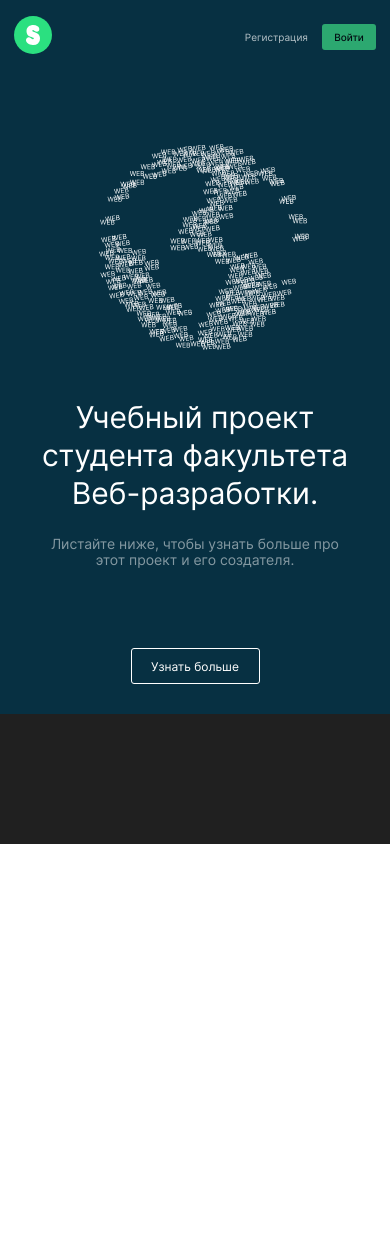
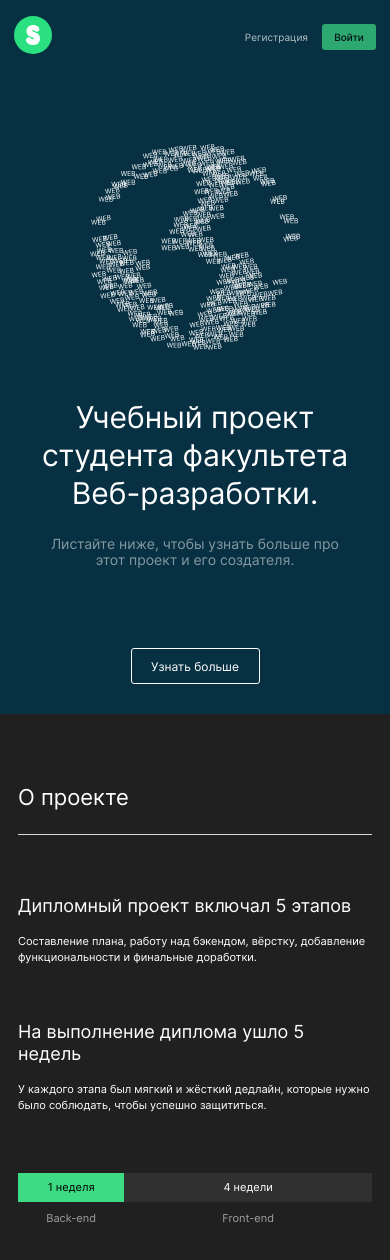
Before and after one commit to Michael2M-dot/movies-explorer-frontend, a React (Create React App) app: page /main in a window 390 px wide. Shown: the top 1260 px of the page. Before the commit the page ends 844 px from the top, so only its background shows below. Built offline with nearby package versions, Linux system fonts and the light colour scheme.

Commit message:
feat: added markup and styles for AboutProject

```diff
--- a/src/base/vars.css
+++ b/src/base/vars.css
@@ -13,6 +13,7 @@
     --tx-white: #FFFFFF;
     --tx-red: #EE3465;
     --tx-gray: #8B8B8B;
+    --tx-gray1: #A0A0A0;
     --tx-black: #000000;
     --tx-blue: #4285F4;
 
--- a/src/components/Main/AboutProject/AboutProject.css
+++ b/src/components/Main/AboutProject/AboutProject.css
@@ -0,0 +1,196 @@
+.about {
+  width: 100%;
+  min-width: 320px;
+
+  margin: 0 auto;
+  padding: 110px 70px;
+
+  box-sizing: border-box;
+
+  background: var(--bg-black-gray);
+
+  font-family: "Inter", Helvetica, sans-serif;
+}
+
+.about__title {
+  width: 100%;
+  height: 50px;
+
+  margin: 0 auto 70px;
+
+  border-bottom: 1px solid var(--layuot-light-grey);
+
+  font-weight: 400;
+  font-size: 22px;
+  line-height: 26px;
+  text-align: left;
+}
+
+.about__grid-wrapper {
+  width: 100%;
+
+  margin-bottom: 110px;
+
+  display: grid;
+  grid-template-columns: repeat(2, 1fr);
+  grid-template-rows: repeat(2, min-content);
+  column-gap: 40px;
+  row-gap: 26px;
+}
+
+.about__caption {
+  width: 100%;
+
+  margin: 0 auto;
+  padding: 0;
+
+  font-weight: 400;
+  font-size: 20px;
+  line-height: 24px;
+  text-align: left;
+  color: var(--tx-white);
+}
+
+/*.about__caption:last-of-type {*/
+/*  grid-column-start: 2;*/
+/*}*/
+
+.about__text {
+  width: 100%;
+
+  margin: 0 auto;
+  padding: 0;
+
+  font-weight: 400;
+  font-size: 14px;
+  line-height: 20px;
+  text-align: left;
+  color: var(--tx-white);
+}
+
+.about__timescale {
+  width: 100%;
+  min-width: 284px;
+
+  margin: 0;
+  padding: 0;
+
+  display: grid;
+  grid-template-columns: 1fr 4fr;
+  grid-template-rows: repeat(2, min-content);
+  row-gap: 14px;
+}
+
+.about__time-short {
+  width: 100%;
+
+  box-sizing: border-box;
+  margin: 0;
+  padding: 8px;
+
+  font-weight: 400;
+  font-size: 14px;
+  line-height: 16px;
+  text-align: center;
+  color: var(--tx-black);
+
+  background: var(--bg-light-green);
+}
+
+.about__time-long {
+  width: 100%;
+
+  box-sizing: border-box;
+  margin: 0;
+  padding: 8px;
+
+  font-weight: 400;
+  font-size: 14px;
+  line-height: 16px;
+  text-align: center;
+  color: var(--tx-white);
+
+  background: var(--bg-light-gray);
+}
+
+.about__subtitle {
+  width: 100%;
+
+  box-sizing: border-box;
+  margin: 0;
+  padding: 0;
+
+  font-weight: 400;
+  font-size: 14px;
+  line-height: 16px;
+  text-align: center;
+  color: var(--tx-gray1);
+}
+
+@media screen and (max-width: 1279px) {
+
+}
+
+@media screen and (max-width: 1040px) {
+  .about {
+    padding: 90px 50px;
+  }
+
+  .about__grid-wrapper {
+    margin-bottom: 93px;
+  }
+
+  .about__text {
+    font-size: 12px;
+    line-height: 18px;
+  }
+}
+
+@media screen and (max-width: 767px) {
+  .about {
+    padding: 70px 18px;
+  }
+
+  .about__title{
+    margin-bottom: 60px;
+  }
+
+  .about__grid-wrapper {
+    margin-bottom: 60px;
+
+    grid-template-columns: 1fr;
+    row-gap: 16px;
+  }
+
+  .about__caption {
+    font-size: 18px;
+    line-height: 22px;
+  }
+
+  .about__caption:nth-of-type(2){
+    grid-row-start: 3;
+  }
+
+  .about__text {
+    margin-bottom: 40px;
+
+    font-size: 11px;
+    line-height: 16px;
+  }
+
+  .about__text:last-of-type {
+    margin-bottom: 0;
+  }
+
+  .about__timescale {
+    grid-template-columns: 1.5fr 3.5fr;
+    row-gap: 10px;
+  }
+
+  .about__time-short,
+  .about__time-long,
+  .about__subtitle {
+    font-size: 11px;
+    line-height: 13px;
+  }
+}
--- a/src/components/Main/AboutProject/AboutProject.js
+++ b/src/components/Main/AboutProject/AboutProject.js
@@ -0,0 +1,23 @@
+import React from 'react';
+
+const AboutProject = () => (
+  <section className='about'>
+    <h3 className='about__title'>О проекте</h3>
+    <div className='about__grid-wrapper '>
+      <p className='about__caption'>Дипломный проект включал 5 этапов</p>
+      <p className='about__caption'>На выполнение диплома ушло 5 недель</p>
+      <p className='about__text'>Составление плана, работу над бэкендом,
+        вёрстку, добавление функциональности и финальные доработки.</p>
+      <p className='about__text'>У каждого этапа был мягкий и жёсткий дедлайн,
+        которые нужно было соблюдать, чтобы успешно защититься.</p>
+    </div>
+    <div className='about__timescale'>
+      <p className='about__time-short'>1 неделя</p>
+      <p className='about__time-long'>4 недели</p>
+      <p className='about__subtitle'>Back-end</p>
+      <p className='about__subtitle'>Front-end</p>
+    </div>
+  </section>
+);
+
+export default AboutProject;
--- a/src/components/Main/Main.css
+++ b/src/components/Main/Main.css
@@ -1,160 +1,11 @@
+@import url('./AboutProject/AboutProject.css');
+@import url('./Promo/Promo.css');
+@import url('./AboutMe/AboutMe.css');
+@import url('./NavTab/NavTab.css');
+@import url('./Portfolio/Portfolio.css');
+@import url('./Techs/Techs.css');
+
 .content {
   display: grid;
   width: 100%;
 }
-
-.content__section {
-  width: 100%;
-  min-width: 320px;
-  margin: 0 auto;
-}
-
-.lead {
-  width: 100%;
-
-  padding: 75px 70px;
-  display: flex;
-  flex-direction: row-reverse;
-  justify-content: space-between;
-  align-items: flex-start;
-
-  background-color: var(--bg-dark-turquose);
-
-  font-family: "Inter", Helvetica, sans-serif;
-
-  box-sizing: border-box;
-}
-
-.lead__pic {
-  width: 100%;
-  max-width: 310px;
-  min-width: 210px;
-  height: 100%;
-  max-height: 304px;
-  min-height: 206px;
-
-  margin: 0 auto;
-  padding: 0;
-
-  background-image: url('../../images/lead_pic.svg');
-  background-position: center;
-  background-repeat: no-repeat ;
-  background-size: contain;
-}
-
-.lead__wrapper {
-  margin: 0 190px 0 0;
-
-  display: flex;
-  flex-direction: column;
-  justify-content: space-between;
-  align-items: flex-start;
-}
-
-.lead__title {
-  width: 100%;
-  margin: 0 0 36px 0;
-
-  font-weight: 400;
-  font-size: 50px;
-  line-height: 58px;
-  text-align: left;
-}
-
-.lead__subtitle {
-  width: 100%;
-  max-width: 310px;
-  min-width: 260px;
-
-  margin: 0 auto 146px 0;
-
-  font-weight: 400;
-  font-size: 14px;
-  line-height: 16px;
-  text-align: left;
-
-  opacity: .5;
-}
-
-.lead__link {
-  width: 129px;
-  height: 36px;
-
-  margin: 0;
-  padding: 10px;
-
-  box-sizing: border-box;
-  border: 1px solid var(--layout-white);
-  border-radius: 3px;
-
-  font-weight: 400;
-  font-size: 12px;
-  line-height: 16px;
-  text-align: center;
-  text-decoration: none;
-  color: var(--tx-white);
-}
-
-@media screen and (max-width: 1279px) {
-  .lead {
-    padding: 146px 44px 76px 44px;
-  }
-
-}
-
-@media screen and (max-width: 1024px) {
-  .lead {
-    flex-direction: column;
-    justify-content: center;
-  }
-
-  .lead__pic {
-    min-height: 304px;
-
-    margin: 0 auto 48px;
-  }
-
-  .lead__wrapper {
-    margin: 0 auto;
-
-    align-items: center;
-  }
-
-  .lead__title {
-    margin: 0 auto 22px;
-
-    font-size: 40px;
-    line-height: 50px;
-    text-align: center;
-  }
-
-  .lead__subtitle {
-    margin: 0 auto 92px;
-
-    text-align: center;
-  }
-}
-
-@media screen and (max-width: 767px) {
-  .lead {
-    padding: 70px 10px 30px;
-  }
-
-  .lead__pic {
-    height: 100%;
-    min-height: 206px;
-    padding-left: 39px;
-    padding-right: 39px;
-  }
-
-  .lead__title {
-    margin-bottom: 24px;
-
-    font-size: 30px;
-    line-height: 38px;
-  }
-
-  .lead__subtitle {
-    margin-bottom: 80px;
-  }
-}
--- a/src/components/Main/Main.js
+++ b/src/components/Main/Main.js
@@ -1,30 +1,16 @@
 import React from 'react';
-import { NavLink } from 'react-router-dom';
 import Header from '../Header/Header';
+import Promo from './Promo/Promo';
+import AboutProject from './AboutProject/AboutProject';
+import Techs from './Techs/Techs';
 import Footer from '../Footer/Footer';
 
 const Main = () => (
 <>
   <Header />
   <main className='content'>
-    <section className='lead content__section'>
-      <div className='lead__pic'/>
-      <div className='lead__wrapper'>
-        <h1 className='lead__title'>Учебный проект студента факультета Веб-разработки.</h1>
-        <p className='lead__subtitle'>Листайте ниже, чтобы узнать больше про этот проект и его создателя.</p>
-        <NavLink className='lead__link' to='/'>Узнать больше</NavLink>
-      </div>
-    </section>
-    <section className='intro content__section'>
-      <div className='intro__container'>
-      </div>
-    </section>
-    <section className='technology content__section'>
-
-    </section>
-    <section className='about content__section'>
-
-    </section>
+    <Promo />
+    <AboutProject />
   </main>
   <Footer />
 </>
--- a/src/components/Main/Promo/Promo.css
+++ b/src/components/Main/Promo/Promo.css
@@ -0,0 +1,149 @@
+.lead {
+  width: 100%;
+  min-width: 320px;
+
+  margin: 0 auto;
+  padding: 75px 70px;
+  display: flex;
+  flex-direction: row-reverse;
+  justify-content: space-between;
+  align-items: flex-start;
+
+  background-color: var(--bg-dark-turquose);
+
+  font-family: "Inter", Helvetica, sans-serif;
+
+  box-sizing: border-box;
+}
+
+.lead__pic {
+  width: 100%;
+  max-width: 310px;
+  min-width: 210px;
+  height: 100%;
+  max-height: 304px;
+  min-height: 206px;
+
+  margin: 0 auto;
+  padding: 0;
+
+  background-image: url('../../../images/lead_pic.svg');
+  background-position: center;
+  background-repeat: no-repeat ;
+  background-size: contain;
+}
+
+.lead__wrapper {
+  margin: 0 190px 0 0;
+
+  display: flex;
+  flex-direction: column;
+  justify-content: space-between;
+  align-items: flex-start;
+}
+
+.lead__title {
+  width: 100%;
+  margin: 0 0 36px 0;
+
+  font-weight: 400;
+  font-size: 50px;
+  line-height: 58px;
+  text-align: left;
+}
+
+.lead__subtitle {
+  width: 100%;
+  max-width: 310px;
+  min-width: 260px;
+
+  margin: 0 auto 146px 0;
+
+  font-weight: 400;
+  font-size: 14px;
+  line-height: 16px;
+  text-align: left;
+
+  opacity: .5;
+}
+
+.lead__link {
+  width: 129px;
+  height: 36px;
+
+  margin: 0;
+  padding: 10px;
+
+  box-sizing: border-box;
+  border: 1px solid var(--layout-white);
+  border-radius: 3px;
+
+  font-weight: 400;
+  font-size: 12px;
+  line-height: 16px;
+  text-align: center;
+  text-decoration: none;
+  color: var(--tx-white);
+}
+
+@media screen and (max-width: 1279px) {
+  .lead {
+    padding: 146px 44px 76px 44px;
+  }
+
+}
+
+@media screen and (max-width: 1024px) {
+  .lead {
+    flex-direction: column;
+    justify-content: center;
+  }
+
+  .lead__pic {
+    min-height: 304px;
+
+    margin: 0 auto 48px;
+  }
+
+  .lead__wrapper {
+    margin: 0 auto;
+
+    align-items: center;
+  }
+
+  .lead__title {
+    margin: 0 auto 22px;
+
+    font-size: 40px;
+    line-height: 50px;
+    text-align: center;
+  }
+
+  .lead__subtitle {
+    margin: 0 auto 92px;
+
+    text-align: center;
+  }
+}
+
+@media screen and (max-width: 767px) {
+  .lead {
+    padding: 70px 10px 30px;
+  }
+
+  .lead__pic {
+    height: 100%;
+    min-height: 206px;
+  }
+
+  .lead__title {
+    margin-bottom: 24px;
+
+    font-size: 30px;
+    line-height: 38px;
+  }
+
+  .lead__subtitle {
+    margin-bottom: 80px;
+  }
+}
--- a/src/components/Main/Promo/Promo.js
+++ b/src/components/Main/Promo/Promo.js
@@ -0,0 +1,15 @@
+import React from 'react';
+import { NavLink } from 'react-router-dom';
+
+const Promo = () => (
+  <section className='lead'>
+    <div className='lead__pic'/>
+    <div className='lead__wrapper'>
+      <h1 className='lead__title'>Учебный проект студента факультета Веб-разработки.</h1>
+      <p className='lead__subtitle'>Листайте ниже, чтобы узнать больше про этот проект и его создателя.</p>
+      <NavLink className='lead__link' to='/'>Узнать больше</NavLink>
+    </div>
+  </section>
+);
+
+export default Promo;
```
